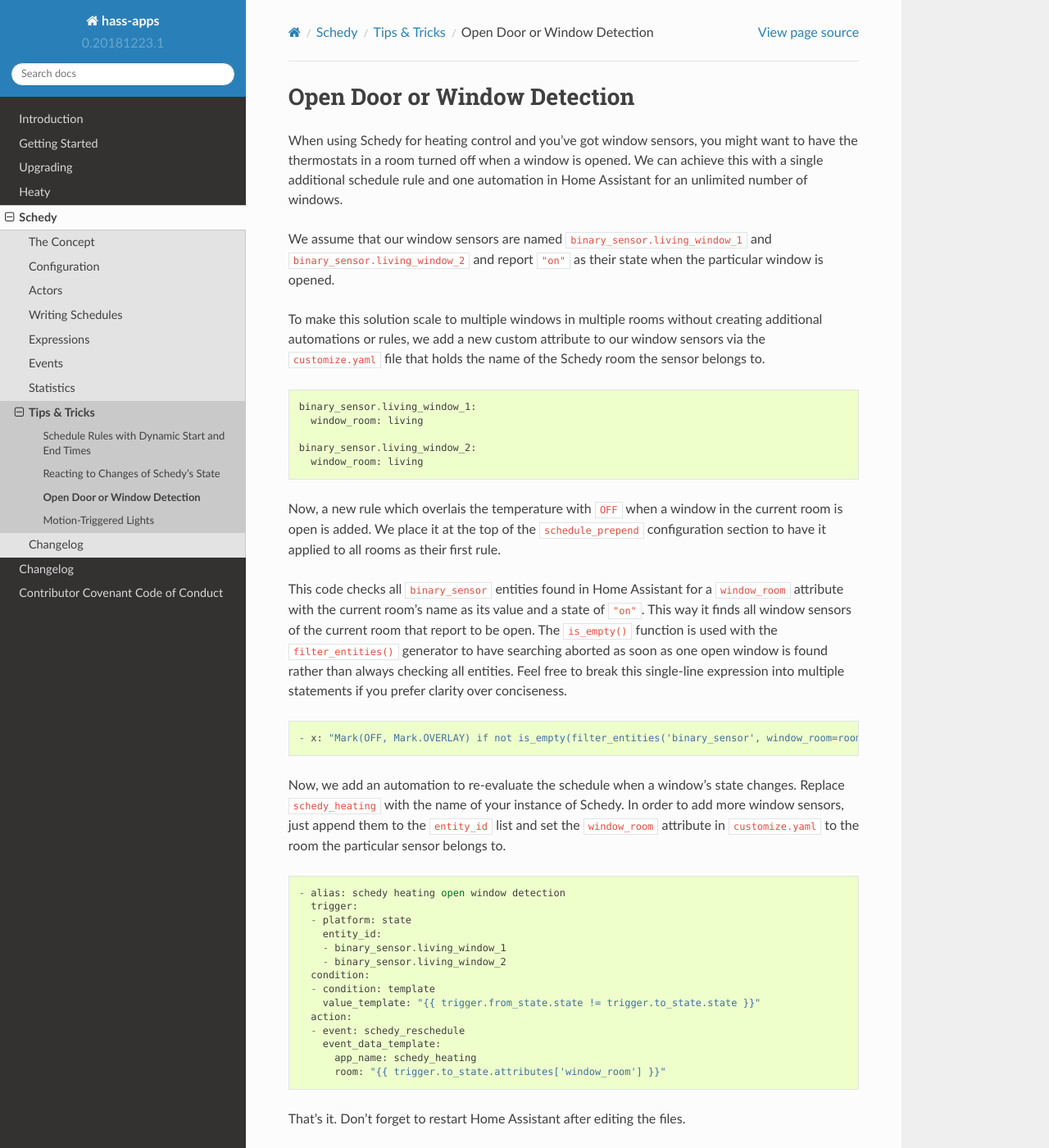
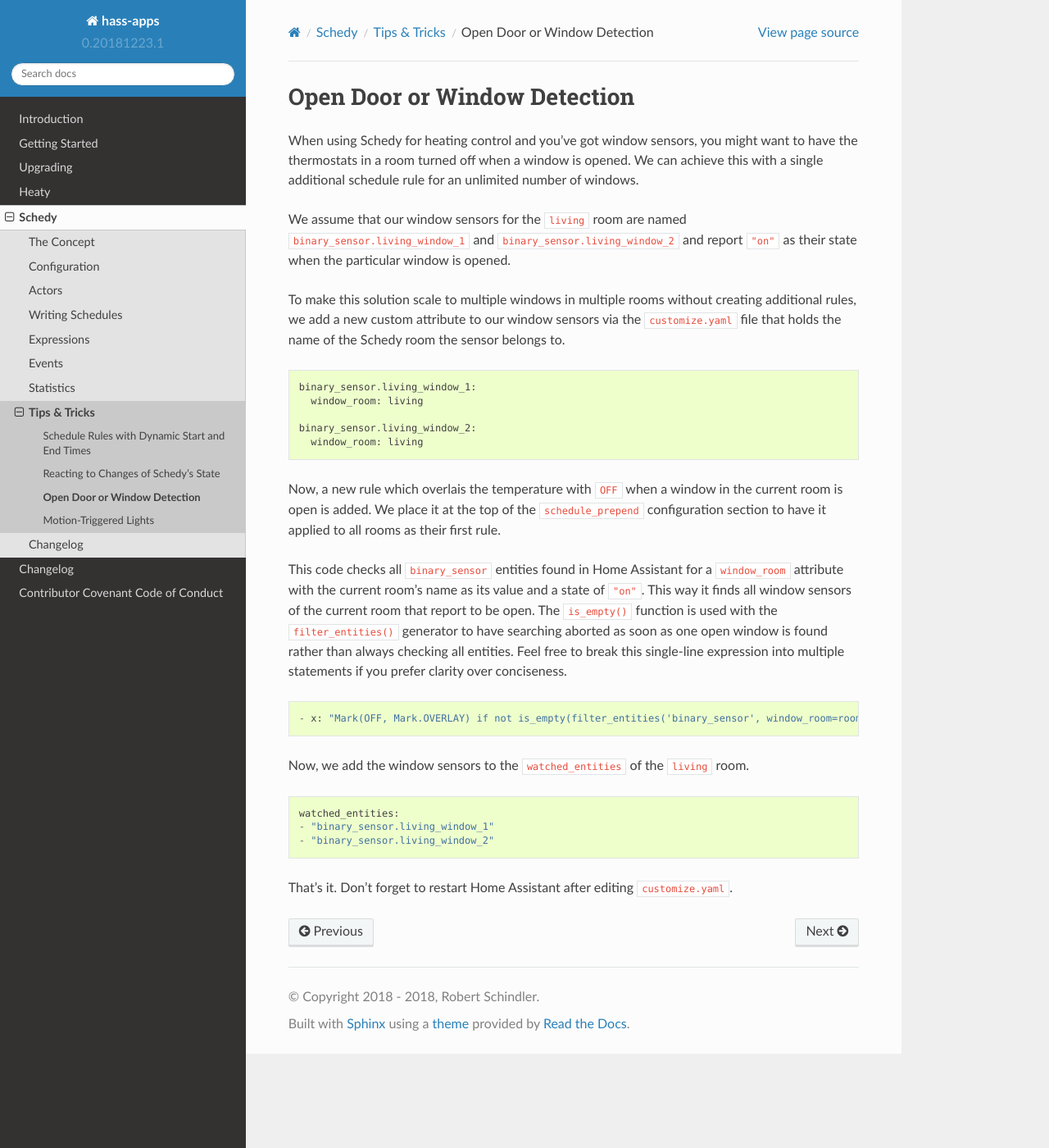
Before and after one commit to bob1de/hass-apps, a Sphinx documentation site: the page built from docs/apps/schedy/tips-and-tricks/open-window-detection.rst, in a window 1280 px wide and 1400 px high. Shown: the whole window at 82% size. Built offline with Sphinx 7.4.7 and the Read the Docs theme 2.0.0, drawn with Linux system fonts in a browser that asks for light colours.

```diff
--- a/docs/apps/schedy/tips-and-tricks/open-window-detection.rst
+++ b/docs/apps/schedy/tips-and-tricks/open-window-detection.rst
@@ -4,16 +4,16 @@
 When using Schedy for heating control and you've got window sensors, you
 might want to have the thermostats in a room turned off when a window
 is opened. We can achieve this with a single additional schedule rule
-and one automation in Home Assistant for an unlimited number of windows.
+for an unlimited number of windows.
 
-We assume that our window sensors are named
+We assume that our window sensors for the ``living`` room are named
 ``binary_sensor.living_window_1`` and ``binary_sensor.living_window_2``
 and report ``"on"`` as their state when the particular window is opened.
 
 To make this solution scale to multiple windows in multiple rooms without
-creating additional automations or rules, we add a new custom attribute
-to our window sensors via the ``customize.yaml`` file that holds the
-name of the Schedy room the sensor belongs to.
+creating additional rules, we add a new custom attribute to our window
+sensors via the ``customize.yaml`` file that holds the name of the Schedy
+room the sensor belongs to.
 
 ::
 
@@ -41,27 +41,14 @@
 
     - x: "Mark(OFF, Mark.OVERLAY) if not is_empty(filter_entities('binary_sensor', window_room=room_name, state='on')) else Skip()"
 
-Now, we add an automation to re-evaluate the schedule when a window's
-state changes. Replace ``schedy_heating`` with the name of your
-instance of Schedy. In order to add more window sensors, just append
-them to the ``entity_id`` list and set the ``window_room`` attribute in
-``customize.yaml`` to the room the particular sensor belongs to.
+Now, we add the window sensors to the ``watched_entities`` of the
+``living`` room.
 
 ::
 
-    - alias: schedy heating open window detection
-      trigger:
-      - platform: state
-        entity_id:
-        - binary_sensor.living_window_1
-        - binary_sensor.living_window_2
-      condition:
-      - condition: template
-        value_template: "{{ trigger.from_state.state != trigger.to_state.state }}"
-      action:
-      - event: schedy_reschedule
-        event_data_template:
-          app_name: schedy_heating
-          room: "{{ trigger.to_state.attributes['window_room'] }}"
+    watched_entities:
+    - "binary_sensor.living_window_1"
+    - "binary_sensor.living_window_2"
 
-That's it. Don't forget to restart Home Assistant after editing the files.
+That's it. Don't forget to restart Home Assistant after editing
+``customize.yaml``.
```
Also changed, not shown: docs/apps/schedy/CHANGELOG.md (+4 -0 lines), docs/apps/schedy/events.rst (+8 -6 lines), docs/apps/schedy/expressions/examples.rst (+27 -20 lines), docs/apps/schedy/tips-and-tricks/dynamic-times.rst (+4 -3 lines), docs/apps/schedy/tips-and-tricks/motion-triggered-lights.rst (+8 -19 lines), 1 other file.
